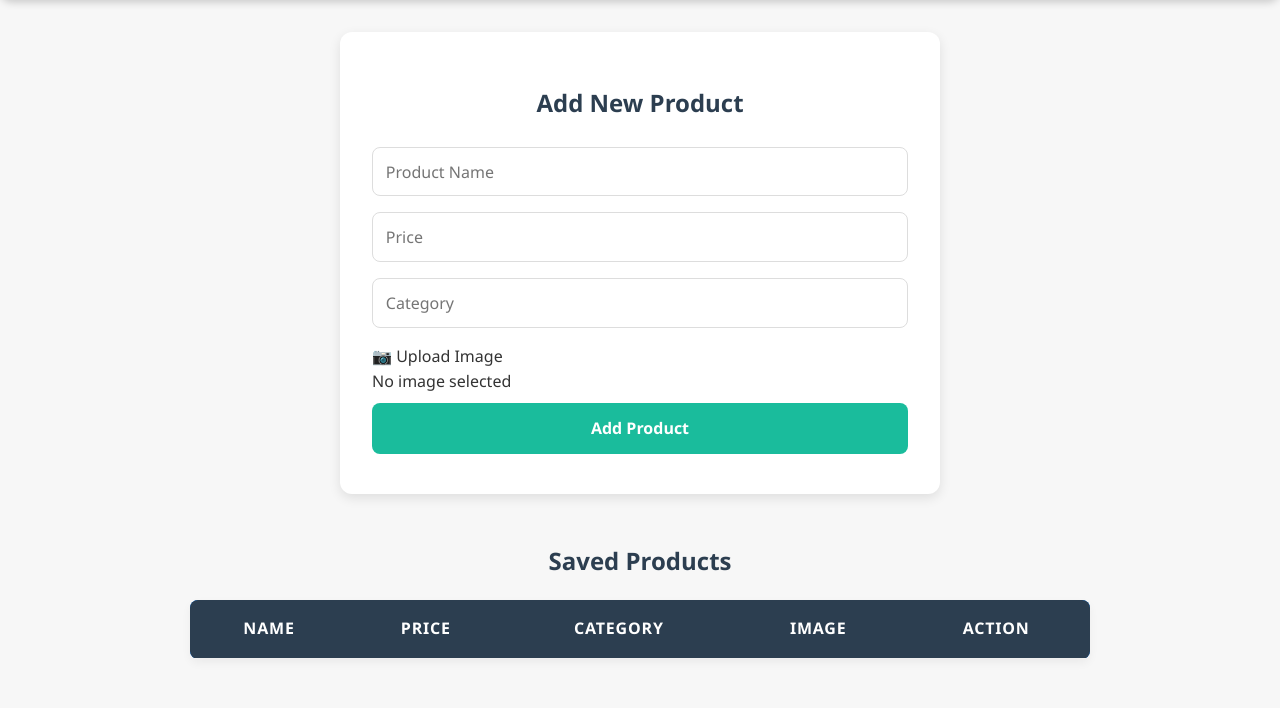
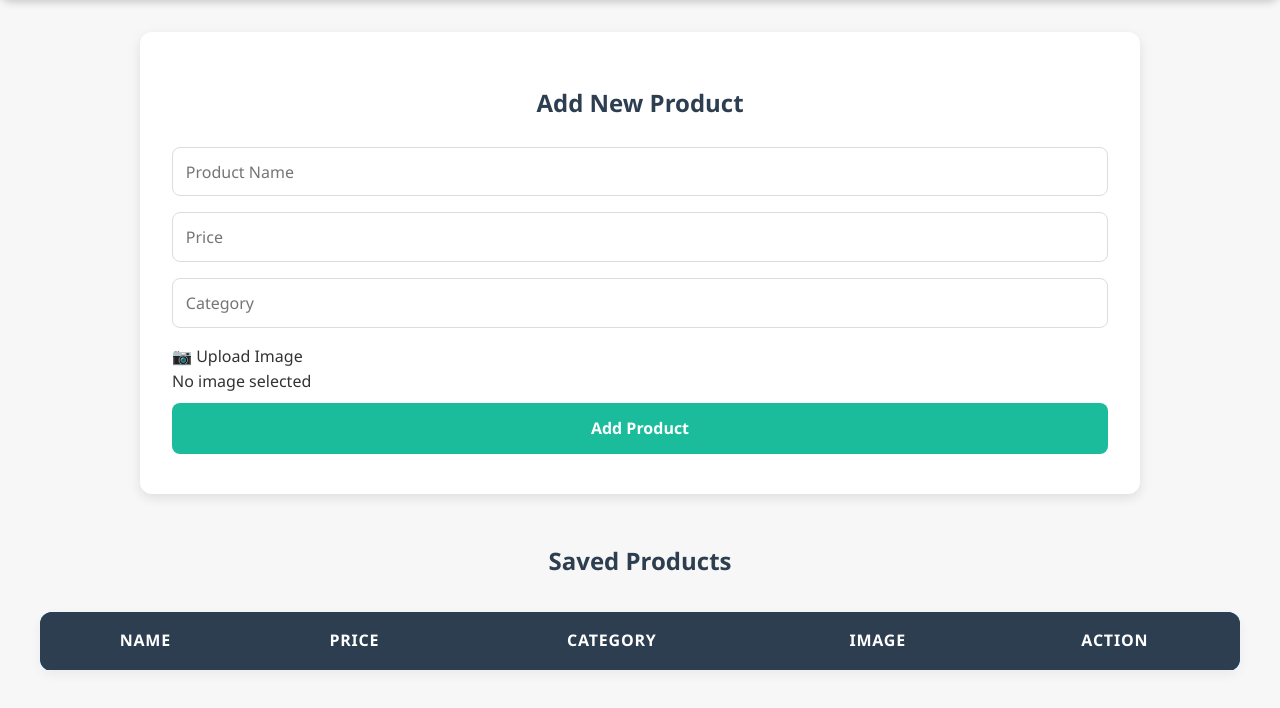
Before and after one commit to ssulochanaherath/shopping-cart-frontend, a plain HTML site: page shopping-cart-frontend/add-product.html in a window 1280 px wide. Shown: the part 70-778 px from the top of the page. Drawn offline with Linux system fonts and the light colour scheme; no server answers.

```diff
--- a/shopping-cart-frontend/css/style.css
+++ b/shopping-cart-frontend/css/style.css
@@ -465,7 +465,7 @@
 /* Container */
 .form-card {
     background: #fff;
-    max-width: 600px;
+    max-width: 1000px;
     margin: 2rem auto;
     padding: 2rem;
     border-radius: 12px;
@@ -519,7 +519,7 @@
     color: #2c3e50;
 }
 table {
-    width: 90%;
+    width: 100%;
     margin: 0 auto 3rem;
     border-collapse: collapse;
     background: #fff;
@@ -527,6 +527,17 @@
     overflow: hidden;
     box-shadow: 0 4px 12px rgba(0,0,0,0.05);
 }
+#products-table {
+    width: 100%;
+    max-width: 1200px;
+    margin: 2rem auto;
+    border-collapse: collapse;
+    background: #fff;
+    border-radius: 12px;
+    overflow: hidden;
+    box-shadow: 0 4px 12px rgba(0,0,0,0.05);
+}
+
 table th, table td {
     padding: 1rem;
     text-align: center;
```
Also changed, not shown: shopping-cart-frontend/index.html (+4 -4 lines), shopping-cart-frontend/js/main.js (+8 -2 lines), shopping-cart-frontend/login.html (+1 -1 lines).
